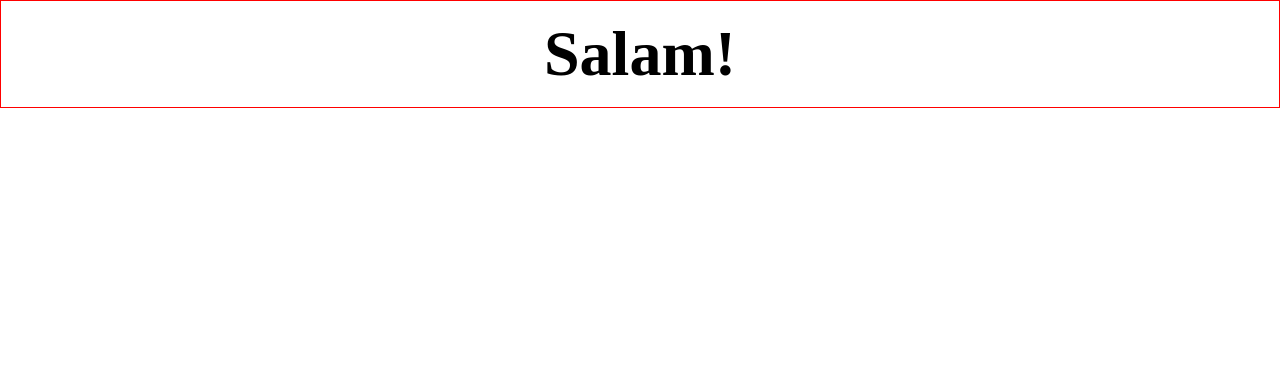
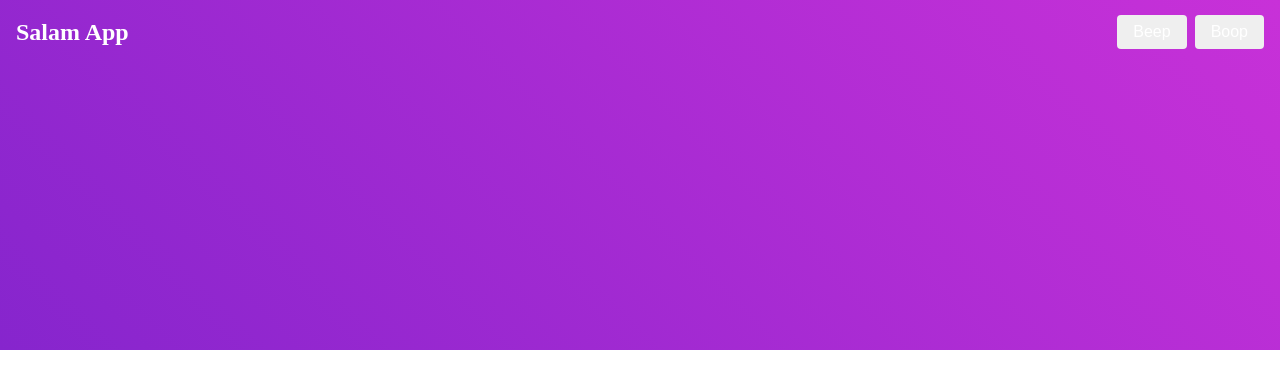
Before and after one commit to JuggerNaz/nextjs-with-styled-component-and-rebass-boilerplate, a Next.js app: page / in a window 1280 px wide. Shown: the top 388 px of the page. Built offline with nearby package versions, Linux system fonts and the light colour scheme.

Commit message:
feat(layout): add src, component, core, layout folder, created layout container, header, row

```diff
--- a/pages/index.js
+++ b/pages/index.js
@@ -1,25 +1,16 @@
 import styled from 'styled-components'
 import { Flex, Box, Text, Heading } from 'rebass'
+
+//local
+import { Row, Container, Header } from '../src/components/layout'
 
 const Title = styled.h1`
     color: red;
 `
 
-const Container = styled(Flex)`
-    border: 1px solid red
-`
-
 export default () => (
-    <Container
-        width={1}
-        p={3}
-        justifyContent='center'
+    <Row
     >
-        <Heading
-            fontSize={[5, 6, 7]}
-            color='primary'
-        >
-            Salam!
-        </Heading>
-    </Container>
+        <Header/>
+    </Row>
 )
--- /dev/null
+++ b/src/components/core/Navbar.js
@@ -0,0 +1,20 @@
+import React from 'react'
+import styled from 'styled-components'
+import { Flex, Box, Heading, Button } from 'rebass'
+
+const Navbar = props =>
+    <Flex
+        alignItems='center'
+        px={3}
+        py={4}
+        width={1}
+        height='50px'
+        color='white'
+    >
+        <Heading>Salam App</Heading>
+        <Box mx='auto' />
+        <Button>Beep</Button>
+        <Button ml={2} variant='secondary'>Boop</Button>
+    </Flex>
+
+export default Navbar
--- /dev/null
+++ b/src/components/layout/Container.js
@@ -0,0 +1,16 @@
+import React from 'react'
+import { Flex } from 'rebass'
+
+const Container = props =>
+    props.bleed ?
+        <Flex
+            width={1}
+            {...props}
+        />
+        :
+        <Flex
+            width={[1,'980px']}
+            {...props}
+        />
+
+export default Container
--- /dev/null
+++ b/src/components/layout/Header.js
@@ -0,0 +1,22 @@
+import React from 'react'
+import { Flex, Box, Heading } from 'rebass'
+import styled from 'styled-components'
+
+//local
+import Container from './Container'
+import Navbar from '../core/Navbar'
+
+const CustomContainer = styled(Container)`
+    background: rgb(134,37,205);
+    background: linear-gradient(45deg, rgba(134,37,205,1) 0%, rgba(200,49,216,1) 100%);
+`;
+
+const Header = props =>
+    <CustomContainer
+        bleed={true}
+        height={['200px','350px']}
+    >
+        <Navbar />
+    </CustomContainer>
+
+export default Header
--- /dev/null
+++ b/src/components/layout/Row.js
@@ -0,0 +1,12 @@
+import React from 'react'
+import { Flex, Box } from 'rebass'
+import styled from 'styled-components'
+
+const Row = props =>
+    <Flex
+        width={1}
+        justifyContent='center'
+        {...props}
+    />
+
+export default Row
--- /dev/null
+++ b/src/components/layout/index.js
@@ -0,0 +1,3 @@
+export { default as Row } from './Row'
+export { default as Container } from './Container'
+export { default as Header } from './Header'
```
